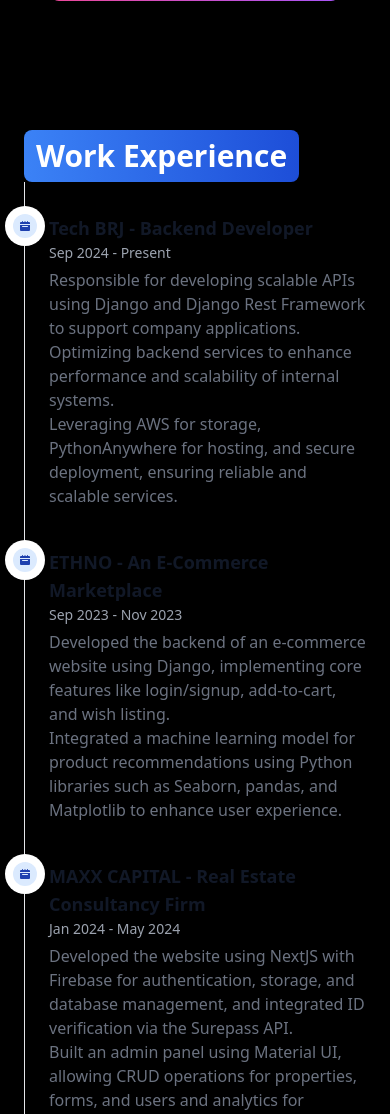
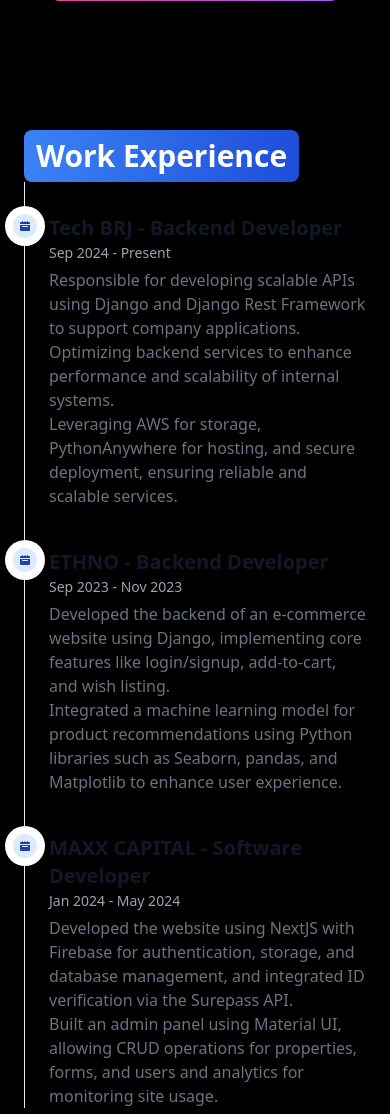
Before and after one commit to alwenpy/alwen-portfolio, a FastAPI app: page / in a window 390 px wide. Shown: the part 2640-3754 px from the top of the page. Run offline with FastAPI, Linux system fonts and the light colour scheme; some libraries are stand-ins or nearby versions.

Commit message:
UI changes

```diff
--- a/static/dynamic_styles.css
+++ /dev/null
@@ -1 +0,0 @@
-/* Dynamic CSS */
--- a/static/style.css
+++ b/static/style.css
@@ -1,11 +1,9 @@
-/* tilt the headings with an angle */
 
 .terpsichorean-text {
   display: inline-block;
   transform: rotate(-5deg);
   transition: transform 0.5s;
 }
-/* on hover rotate 0 degree with transition */
 .terpsichorean-text:hover {
   transform: rotate(0deg);
   transition: transform 0.5s;
--- a/templates/index.html
+++ b/templates/index.html
@@ -57,15 +57,15 @@
     </header>
 
     <!-- Floating Button -->
-    <a
-      href="#footer"
+    <div
       id="scrollToFooter"
-      class="fixed transition bottom-24 left-1/2 transform -translate-x-1/2 bg-gradient-to-r from-blue-500 to-blue-700 text-white px-4 py-2 rounded-full shadow-lg hover:from-blue-600 hover:to-blue-800 transition flex items-center z-50"
+      class="fixed transition bottom-24 left-1/2 transform -translate-x-1/2 bg-gradient-to-r from-blue-500 to-blue-700 text-white px-4 py-2 rounded-full shadow-lg hover:from-blue-600 hover:to-blue-800  z-50 hidden lg:block"
     >
-      <span class="mr-2">↓</span>
-      <span>looking for header?</span>
-    </a>
-
+      <a href="#footer">
+        <span class="mr-2">↓</span>
+        <span>looking for header?</span>
+      </a>
+    </div>
     <div class="max-w-6xl mx-auto p-6">
       <section
         class="bg-center bg-no-repeat bg-blend-multiply h-screen flex items-center justify-center mb-8"
@@ -76,7 +76,6 @@
           >
             <span class="relative group text-blue-500 terpsichorean-text">
               Terpsichorean
-              <!-- Tooltip -->
               <span
                 class="absolute mb-4 invisible tracking-wider group-hover:visible opacity-0 group-hover:opacity-100 w-max bottom-12 left-1/2 transform -translate-x-1/2 bg-gray-800 text-white text-sm rounded-lg py-3 px-4 shadow-lg transition-all duration-300 ease-[cubic-bezier(0.34, 1.56, 0.64, 1)]"
               >
@@ -231,7 +230,7 @@
               </svg>
             </span>
             <h3
-              class="mb-1 text-lg font-semibold text-gray-900 dark:text-white"
+              class="mb-1 text-xl font-semibold text-gray-900 dark:text-white"
             >
               Tech BRJ - Backend Developer
             </h3>
@@ -273,9 +272,9 @@
               </svg>
             </span>
             <h3
-              class="mb-1 text-lg font-semibold text-gray-900 dark:text-white"
+              class="mb-1 text-xl font-semibold text-gray-900 dark:text-white"
             >
-              ETHNO - An E-Commerce Marketplace
+              ETHNO - Backend Developer
             </h3>
             <time
               class="block mb-2 text-sm font-normal leading-none text-gray-400 dark:text-gray-500"
@@ -313,9 +312,9 @@
               </svg>
             </span>
             <h3
-              class="mb-1 text-lg font-semibold text-gray-900 dark:text-white"
+              class="mb-1 text-xl font-semibold text-gray-900 dark:text-white"
             >
-              MAXX CAPITAL - Real Estate Consultancy Firm
+              MAXX CAPITAL - Software Developer
             </h3>
             <time
               class="block mb-2 text-sm font-normal leading-none text-gray-400 dark:text-gray-500"
@@ -492,7 +491,6 @@
             </div>
           </a>
 
-          <!-- Duplicate and modify for other projects -->
           <a
             href="#"
             class="group relative block h-64 sm:h-80 lg:h-96 bg-gradient-to-b from-gray-800 via-gray-900 to-black"
@@ -590,7 +588,6 @@
             <p class="text-sm font-medium text-gray-400 italic">aka Alwen</p>
           </div>
         </div>
-        <!-- Navigation Section -->
         <nav class="flex flex-wrap items-center space-x-4">
           <a
             href="#about"
@@ -636,7 +633,6 @@
       </div>
     </footer>
     <div class="fixed bottom-6 right-6 group lg:hidden" data-dial-init>
-      <!-- Speed Dial Menu -->
       <div
         id="footer-speed-dial"
         class="flex flex-col items-center mb-4 space-y-3 opacity-0 scale-90 transform transition-all duration-300 ease-in-out hidden"
```
Also changed, not shown: static/scripts.js (line endings or trailing spaces).
